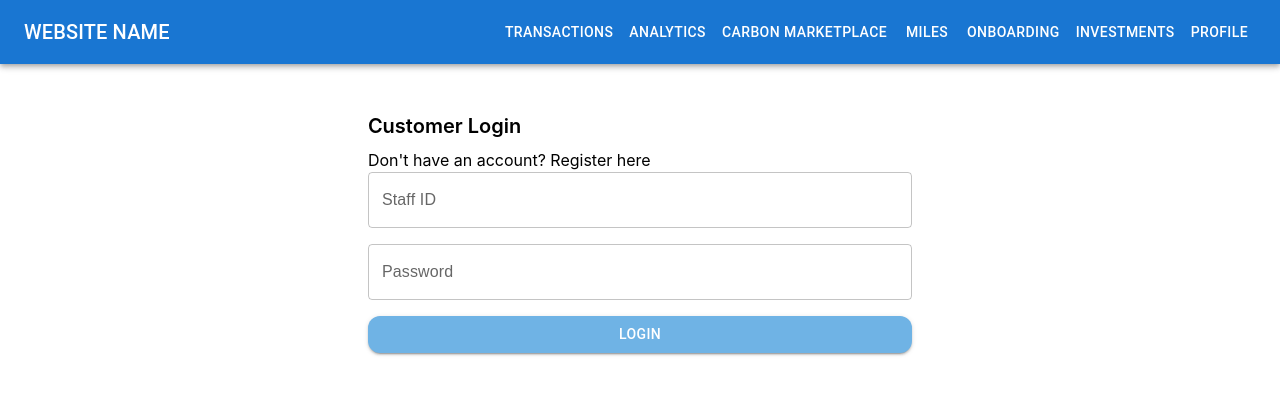
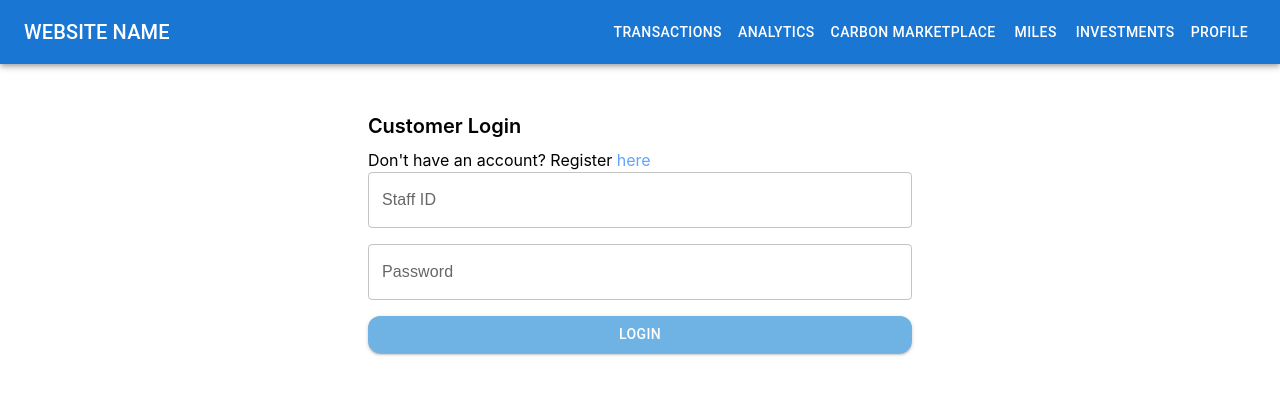
Before and after one commit to kaifeng101/dbea, a React (Create React App) app in the folder fin-daddy/my-app/: page / in a window 1280 px wide. Shown: the top 394 px of the page. Built offline with nearby package versions, Linux system fonts and the light colour scheme.

Commit message:
link registration page to onboarding

```diff
--- a/fin-daddy/my-app/src/components/Login.js
+++ b/fin-daddy/my-app/src/components/Login.js
@@ -12,6 +12,7 @@ import {
 } from "@mui/material";
 import axios from "axios";
 import { Link } from "react-router-dom";
+import OnBoarding from "../pages/onBoarding";
 
 function SlideTransition(props) {
   return <Slide {...props} direction="down" />;
@@ -137,9 +138,9 @@ const LoginComponent = () => {
               <div className="font-semibold text-xl py-2">Customer Login</div>
               <div>
                 Don't have an account? Register{" "}
-                {/* <Link to="/register" className="text-blue-400 cursor-pointer"> */}
+                <Link to="/onBoarding" className="text-blue-400 cursor-pointer">
                 here
-                {/* </Link> */}
+                </Link>
               </div>
             </div>
             {error && (
--- a/fin-daddy/my-app/src/components/Navbar.js
+++ b/fin-daddy/my-app/src/components/Navbar.js
@@ -64,9 +64,6 @@ const NavBar = () => {
           <Link to="/milesRedemption">
             <Button color="inherit">Miles</Button>
           </Link>
-          <Link to="/onBoarding">
-            <Button color="inherit">Onboarding</Button>
-          </Link>
           <Link to="/investments">
             <Button color="inherit">Investments</Button>
           </Link>
```
